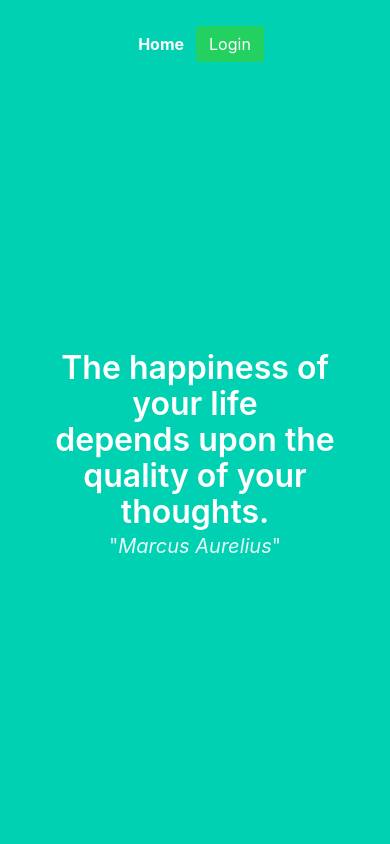
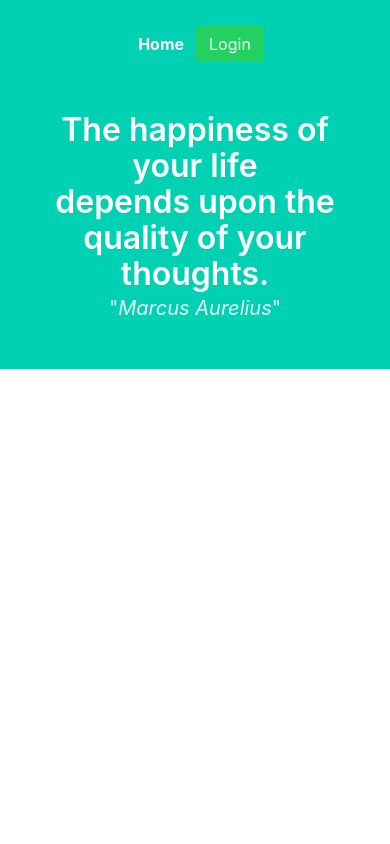
Before and after one commit to Paulito123/cdash, a Flask app: page / in a window 390 px wide. Run offline with Flask 2, Linux system fonts and the light colour scheme; parts of the project's set-up code (start-up, migrations or seed data) failed here and were passed over.

Commit message:
css made mobile friendly

```diff
--- a/services/web/project/templates/base.html
+++ b/services/web/project/templates/base.html
@@ -16,7 +16,7 @@
 </head>
 
 <body>
-    <section class="hero is-primary is-fullheight">
+    <section class="hero is-primary">
         <div class="hero-head">
             <div class="container">
                 <nav class="level">
```
